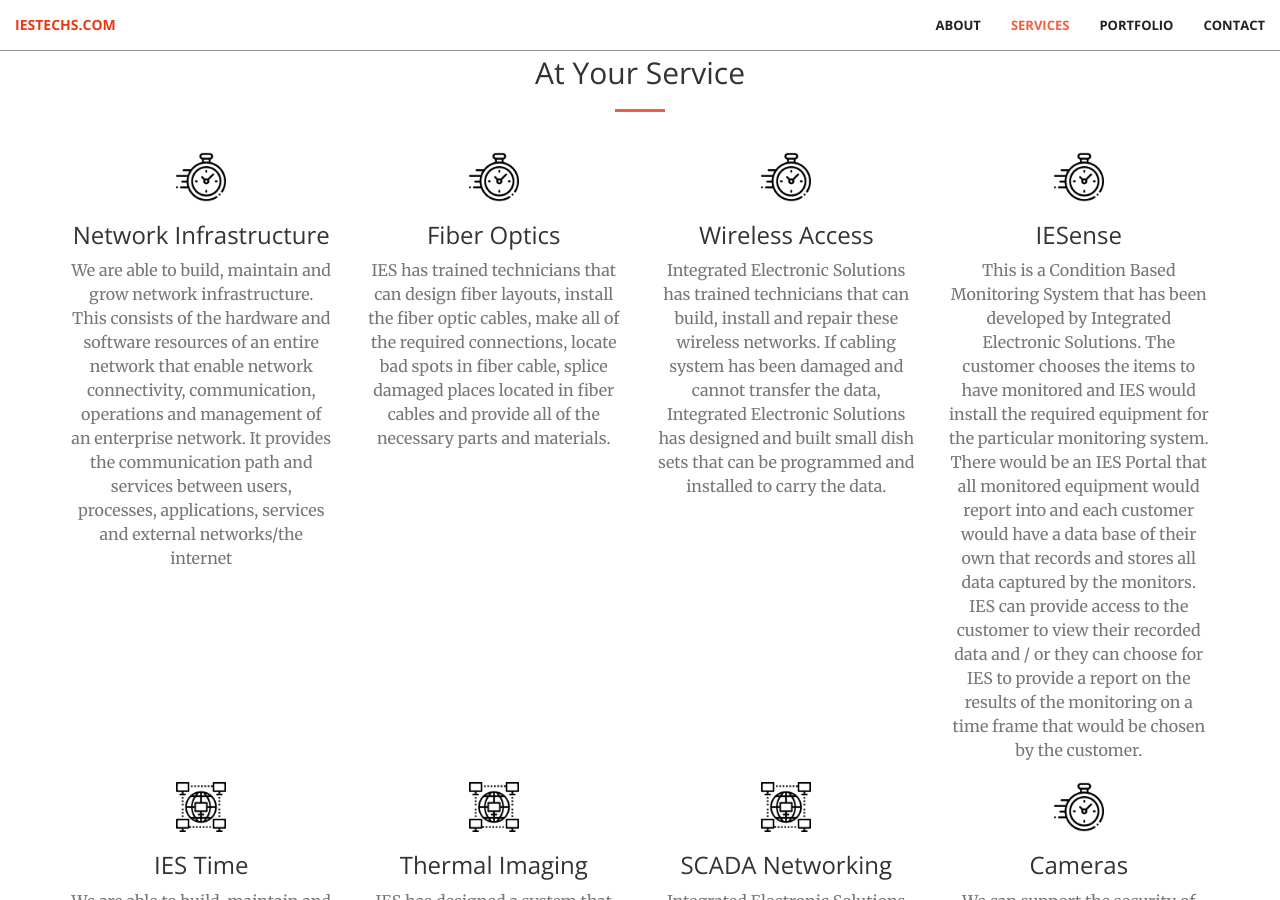
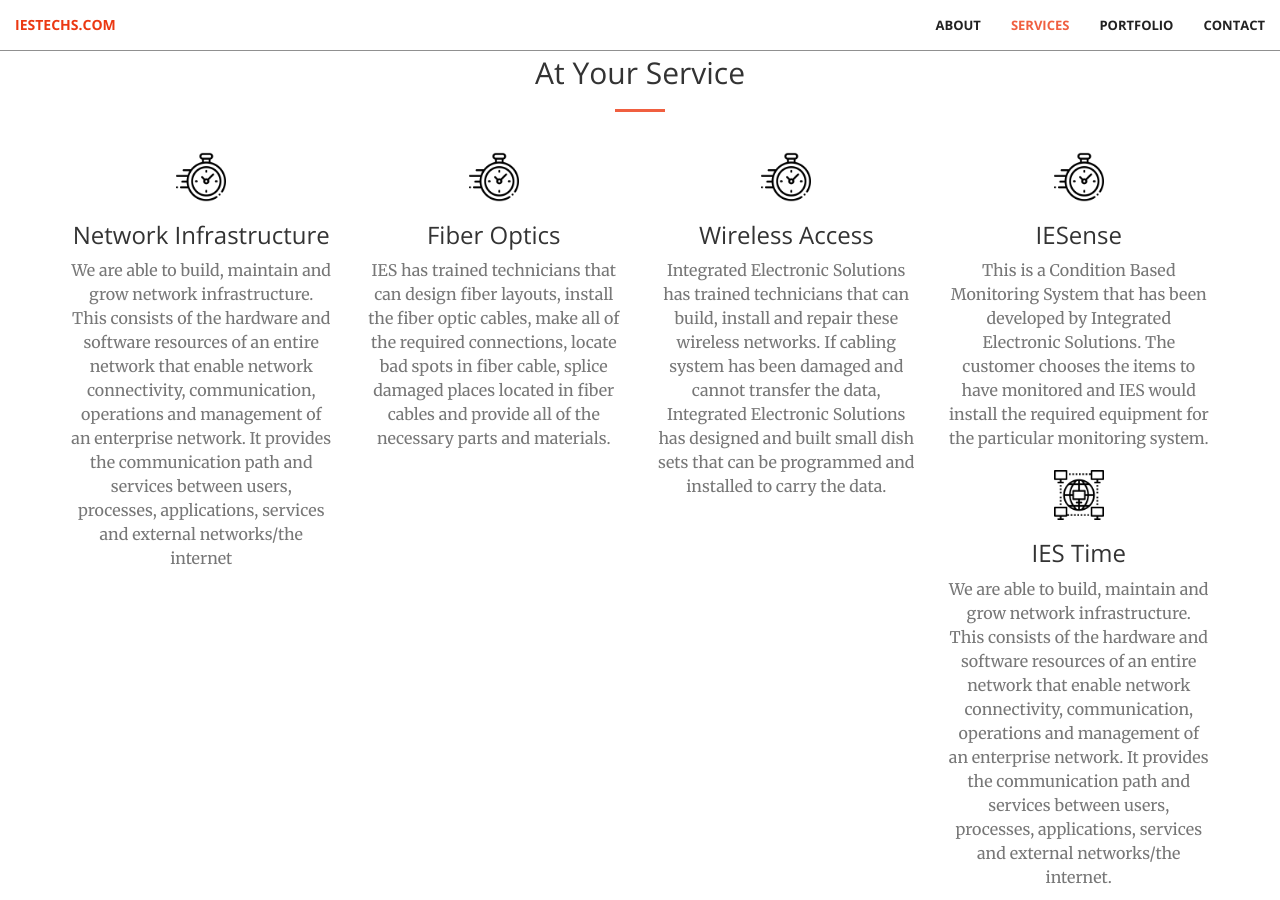
Before and after one commit to koelzerdev/koelzerdev.github.io, a Jekyll site: the page built from index.html, in a window 1280 px wide and 900 px high, scrolled down 1458 px. Built offline with Jekyll 4.4.1, drawn with Linux system fonts in a browser that asks for light colours.

Commit message:
shorten narrative

```diff
--- a/_includes/services.html
+++ b/_includes/services.html
@@ -45,7 +45,7 @@
                     <!-- <i class="fa fa-4x fa-paper-plane wow bounceIn text-primary" data-wow-delay=".1s"></i> -->
                     <img class="fa fa-4x fa-paper-plane wow bounceIn text-primary" data-wow-delay=".1s" src="img/clock.png" alt="clock" width="50" height="50">
                     <h3>IESense</h3>
-                    <p class="text-muted">This is a Condition Based Monitoring System that has been developed by Integrated Electronic Solutions. The customer chooses the items to have monitored and IES would install the required equipment for the particular monitoring system. There would be an IES Portal that all monitored equipment would report into and each customer would have a data base of their own that records and stores all data captured by the monitors. IES can provide access to the customer to view their recorded data and / or they can choose for IES to provide a report on the results of the monitoring on a time frame that would be chosen by the customer.</p>
+                    <p class="text-muted">This is a Condition Based Monitoring System that has been developed by Integrated Electronic Solutions. The customer chooses the items to have monitored and IES would install the required equipment for the particular monitoring system.</p>
                 </div>
             </div>
             <div class="col-lg-3 col-md-6 text-center">
```
